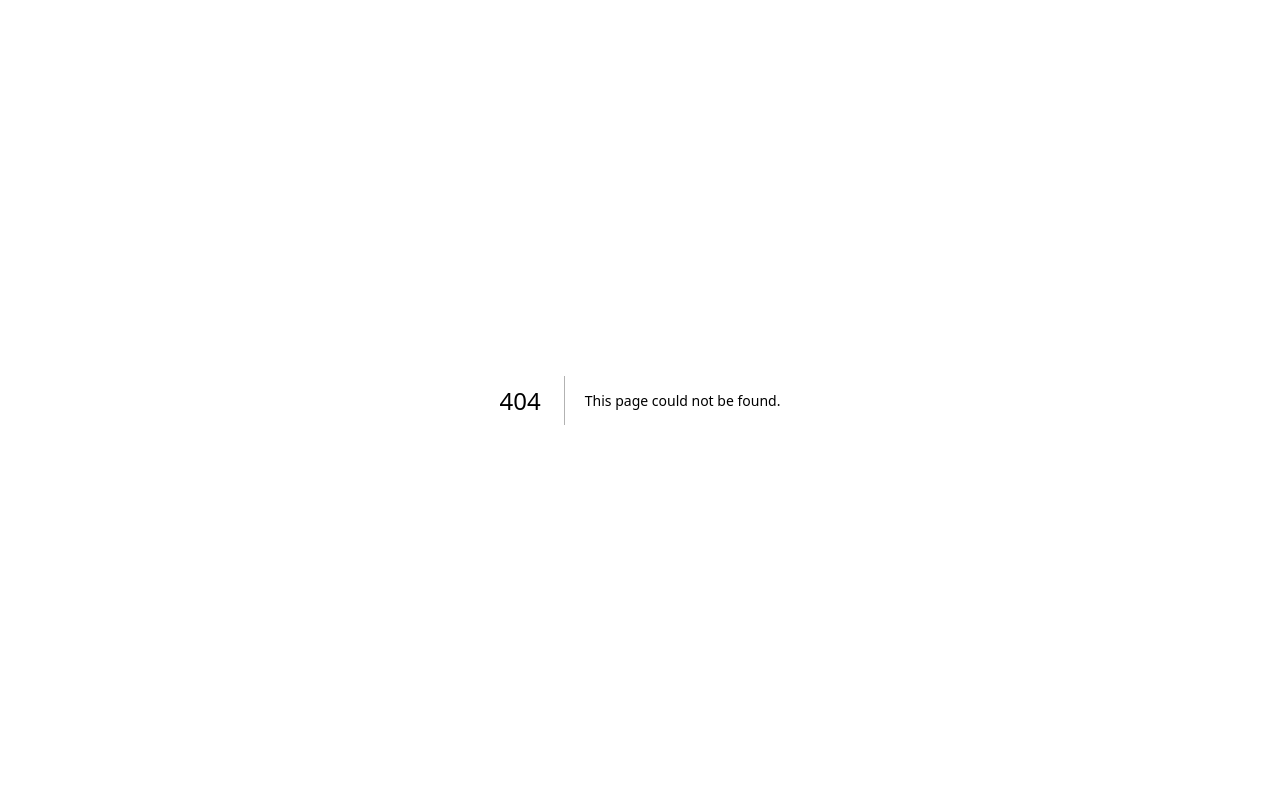
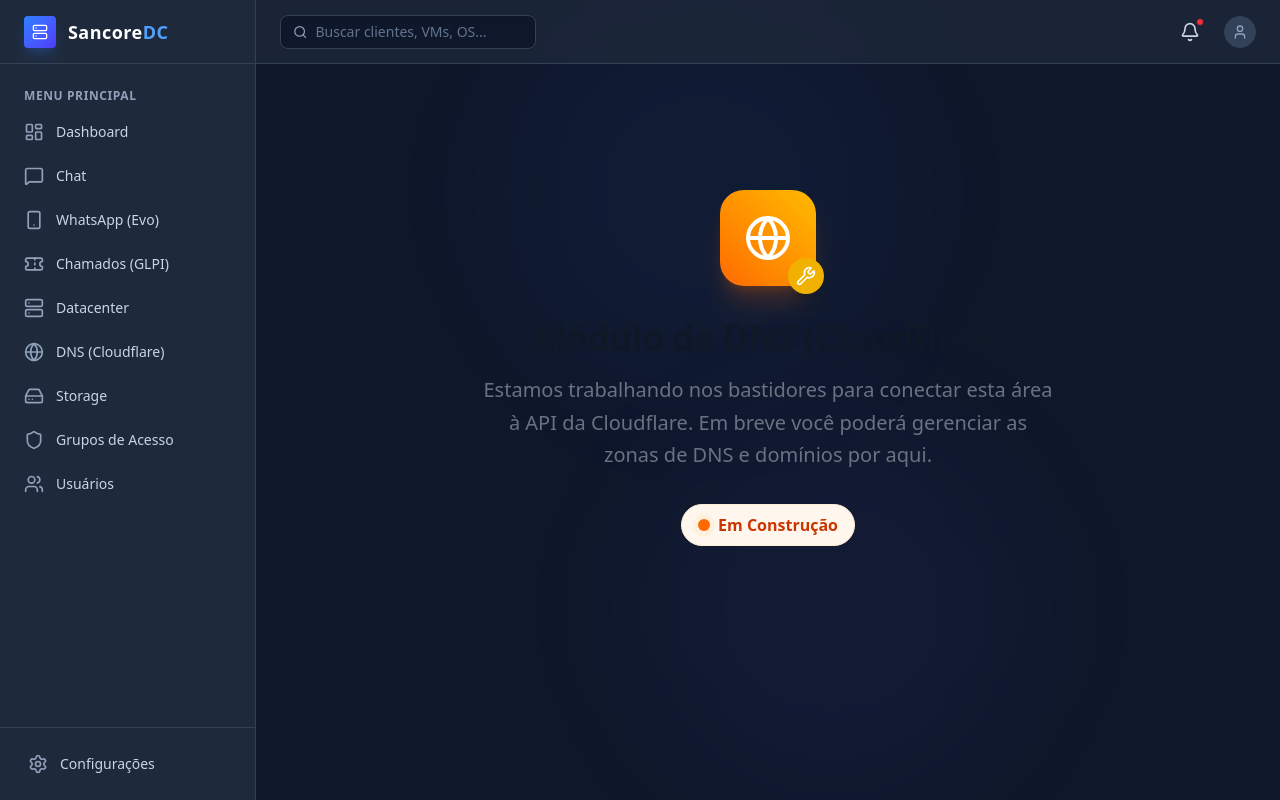
Before and after one commit to cristhian-sancore/painel-2.0, a Next.js app: page /dns in a window 1280 px wide. Before the commit this address had no page. Built offline with nearby package versions, Linux system fonts and the light colour scheme; no server answers.

Commit message:
feat: add placeholder under construction pages for datacenter, dns and storage

```diff
--- /dev/null
+++ b/src/app/(dashboard)/datacenter/page.tsx
@@ -0,0 +1,30 @@
+import { Server, Wrench, HardDrive, Globe } from "lucide-react";
+
+export default function DatacenterPage() {
+  return (
+    <div className="max-w-6xl mx-auto py-12 px-4 flex flex-col items-center justify-center min-h-[70vh] text-center">
+      <div className="w-24 h-24 bg-gradient-to-tr from-blue-600 to-indigo-500 text-white shadow-xl shadow-blue-500/20 rounded-3xl flex items-center justify-center mb-8 relative">
+        <Server className="w-12 h-12" />
+        <div className="absolute -bottom-2 -right-2 bg-yellow-500 text-white p-2 rounded-full shadow-lg">
+          <Wrench className="w-5 h-5" />
+        </div>
+      </div>
+
+      <h1 className="text-4xl font-extrabold text-gray-900 mb-4 tracking-tight">
+        Módulo Datacenter
+      </h1>
+
+      <p className="text-xl text-gray-500 max-w-xl mb-8 leading-relaxed">
+        Estamos trabalhando nos bastidores para conectar esta área ao seu Portainer. Em breve você poderá gerenciar seus containers e instâncias diretamente por aqui.
+      </p>
+
+      <div className="inline-flex items-center gap-2 bg-blue-50 text-blue-700 px-4 py-2 rounded-full font-semibold border border-blue-100">
+        <span className="relative flex h-3 w-3">
+          <span className="animate-ping absolute inline-flex h-full w-full rounded-full bg-blue-400 opacity-75"></span>
+          <span className="relative inline-flex rounded-full h-3 w-3 bg-blue-500"></span>
+        </span>
+        Em Construção
+      </div>
+    </div>
+  );
+}
--- /dev/null
+++ b/src/app/(dashboard)/dns/page.tsx
@@ -0,0 +1,30 @@
+import { Globe, Wrench } from "lucide-react";
+
+export default function DnsPage() {
+  return (
+    <div className="max-w-6xl mx-auto py-12 px-4 flex flex-col items-center justify-center min-h-[70vh] text-center">
+      <div className="w-24 h-24 bg-gradient-to-tr from-orange-500 to-amber-400 text-white shadow-xl shadow-orange-500/20 rounded-3xl flex items-center justify-center mb-8 relative">
+        <Globe className="w-12 h-12" />
+        <div className="absolute -bottom-2 -right-2 bg-yellow-500 text-white p-2 rounded-full shadow-lg">
+          <Wrench className="w-5 h-5" />
+        </div>
+      </div>
+
+      <h1 className="text-4xl font-extrabold text-gray-900 mb-4 tracking-tight">
+        Módulo de DNS (Cloudflare)
+      </h1>
+
+      <p className="text-xl text-gray-500 max-w-xl mb-8 leading-relaxed">
+        Estamos trabalhando nos bastidores para conectar esta área à API da Cloudflare. Em breve você poderá gerenciar as zonas de DNS e domínios por aqui.
+      </p>
+
+      <div className="inline-flex items-center gap-2 bg-orange-50 text-orange-700 px-4 py-2 rounded-full font-semibold border border-orange-100">
+        <span className="relative flex h-3 w-3">
+          <span className="animate-ping absolute inline-flex h-full w-full rounded-full bg-orange-400 opacity-75"></span>
+          <span className="relative inline-flex rounded-full h-3 w-3 bg-orange-500"></span>
+        </span>
+        Em Construção
+      </div>
+    </div>
+  );
+}
--- /dev/null
+++ b/src/app/(dashboard)/storage/page.tsx
@@ -0,0 +1,30 @@
+import { HardDrive, Wrench } from "lucide-react";
+
+export default function StoragePage() {
+  return (
+    <div className="max-w-6xl mx-auto py-12 px-4 flex flex-col items-center justify-center min-h-[70vh] text-center">
+      <div className="w-24 h-24 bg-gradient-to-tr from-slate-600 to-slate-400 text-white shadow-xl shadow-slate-500/20 rounded-3xl flex items-center justify-center mb-8 relative">
+        <HardDrive className="w-12 h-12" />
+        <div className="absolute -bottom-2 -right-2 bg-yellow-500 text-white p-2 rounded-full shadow-lg">
+          <Wrench className="w-5 h-5" />
+        </div>
+      </div>
+
+      <h1 className="text-4xl font-extrabold text-gray-900 mb-4 tracking-tight">
+        Módulo de Storage
+      </h1>
+
+      <p className="text-xl text-gray-500 max-w-xl mb-8 leading-relaxed">
+        Estamos arquitetando o módulo de armazenamento para gerenciar seus discos, backups e arquivos centralizados.
+      </p>
+
+      <div className="inline-flex items-center gap-2 bg-slate-100 text-slate-700 px-4 py-2 rounded-full font-semibold border border-slate-200">
+        <span className="relative flex h-3 w-3">
+          <span className="animate-ping absolute inline-flex h-full w-full rounded-full bg-slate-400 opacity-75"></span>
+          <span className="relative inline-flex rounded-full h-3 w-3 bg-slate-500"></span>
+        </span>
+        Em Construção
+      </div>
+    </div>
+  );
+}
```
